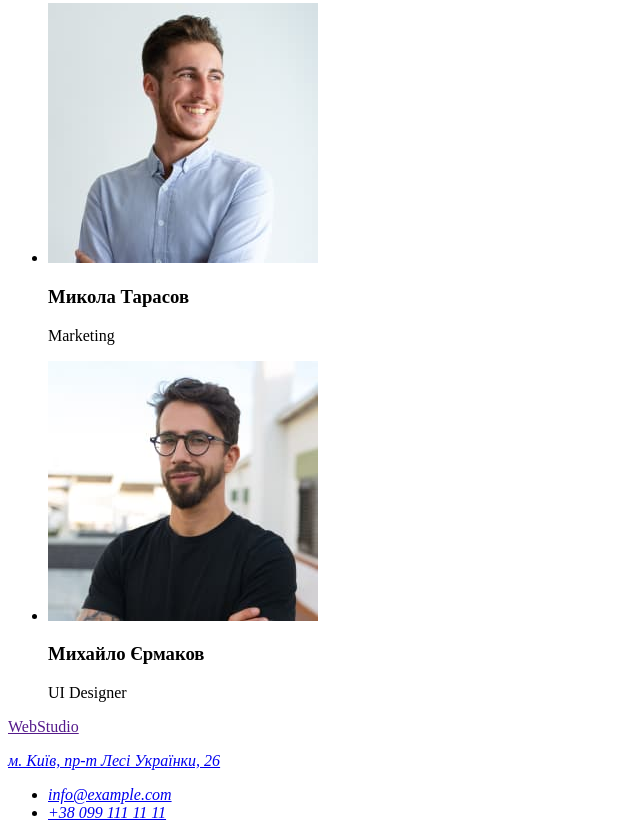
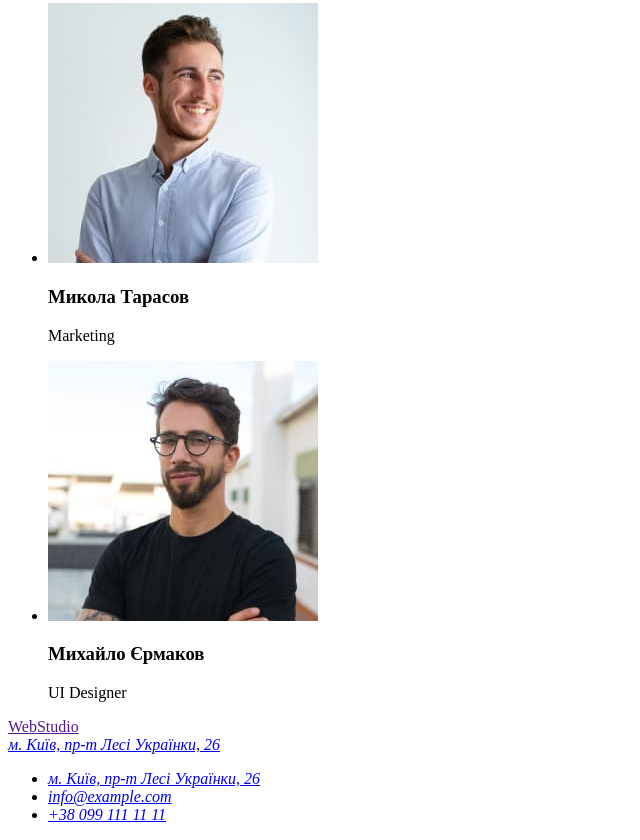
Before and after one commit to Kostya-Romanovskyi/goit-markup-hw-01, a plain HTML site: page index.html in a window 1280 px wide. Shown: the part 2333-3173 px from the top of the page, without its empty margins (0-640 px from the left). Drawn offline with Linux system fonts and the light colour scheme.

Commit message:
Видалив посилання з параграфу та додав у список(footer)

```diff
--- a/index.html
+++ b/index.html
@@ -98,13 +98,17 @@
     <footer>
       <a href="">WebStudio</a>
       <address>
-        <p>
-          <a
-            href="https://www.google.com.ua/maps/place/%D0%B1%D1%83%D0%BB.+%D0%9B%D0%B5%D1%81%D0%B8+%D0%A3%D0%BA%D1%80%D0%B0%D0%B8%D0%BD%D0%BA%D0%B8,+26,+%D0%9A%D0%B8%D0%B5%D0%B2,+02000/@50.4265847,30.537711,17.5z/data=!4m5!3m4!1s0x40d4cf0e033ecbe9:0x57a4dffefec77da0!8m2!3d50.4265807!4d30.5383858?hl=ru"
-            >м. Київ, пр-т Лесі Українки, 26
-          </a>
-        </p>
+        <a
+          href="https://www.google.com.ua/maps/place/%D0%B1%D1%83%D0%BB.+%D0%9B%D0%B5%D1%81%D0%B8+%D0%A3%D0%BA%D1%80%D0%B0%D0%B8%D0%BD%D0%BA%D0%B8,+26,+%D0%9A%D0%B8%D0%B5%D0%B2,+02000/@50.4265847,30.537711,17.5z/data=!4m5!3m4!1s0x40d4cf0e033ecbe9:0x57a4dffefec77da0!8m2!3d50.4265807!4d30.5383858?hl=ru"
+          >м. Київ, пр-т Лесі Українки, 26
+        </a>
         <ul>
+          <li>
+            <a
+              href="https://www.google.com.ua/maps/place/%D0%B1%D1%83%D0%BB.+%D0%9B%D0%B5%D1%81%D0%B8+%D0%A3%D0%BA%D1%80%D0%B0%D0%B8%D0%BD%D0%BA%D0%B8,+26,+%D0%9A%D0%B8%D0%B5%D0%B2,+02000/@50.4265847,30.537711,17.5z/data=!4m5!3m4!1s0x40d4cf0e033ecbe9:0x57a4dffefec77da0!8m2!3d50.4265807!4d30.5383858?hl=ru"
+              >м. Київ, пр-т Лесі Українки, 26
+            </a>
+          </li>
           <li><a href="mailto:info@example.com">info@example.com</a></li>
           <li><a href="tel:+380991111111">+38 099 111 11 11</a></li>
         </ul>
```
